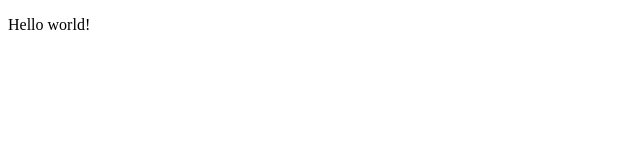
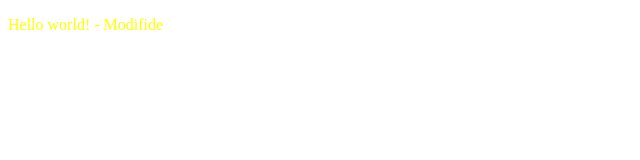
Before and after one commit to shahdwj/Git-essentials, a plain HTML site: page index.html in a window 1280 px wide. Shown: the whole page, without its empty margins (0-640 px from the left). Drawn offline with Linux system fonts and the light colour scheme.

Commit message:
Modify text in index.html

```diff
--- a/index.html
+++ b/index.html
@@ -6,6 +6,6 @@
 <title>Document</title>
 </head>
 <body>
-<p>Hello world!</p>
+<p style="color:yellow;">Hello world! - Modifide</p>
 </body>
 </html>
```
